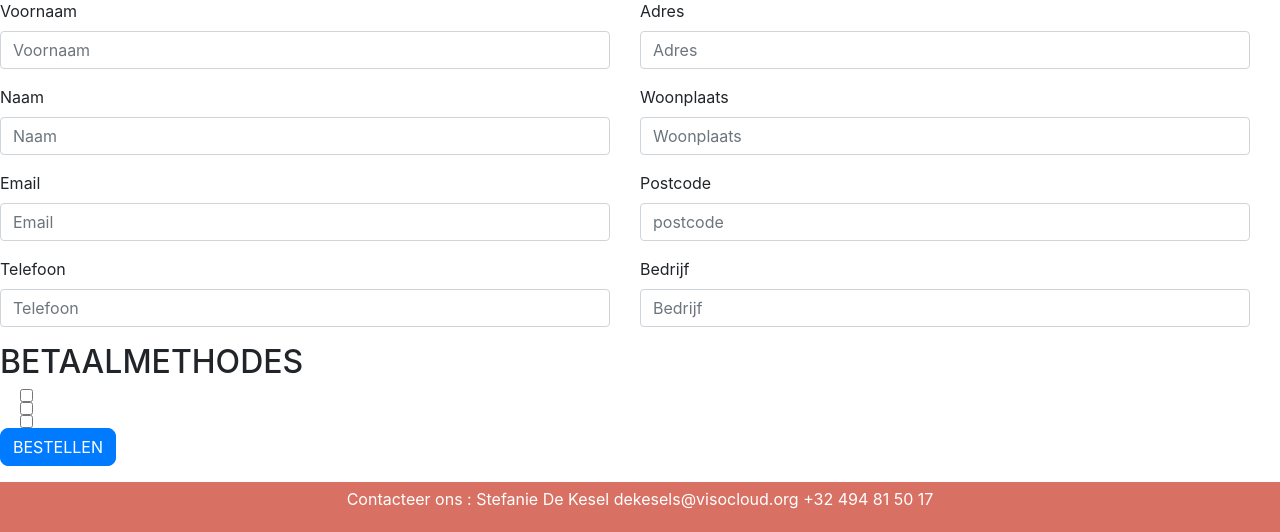
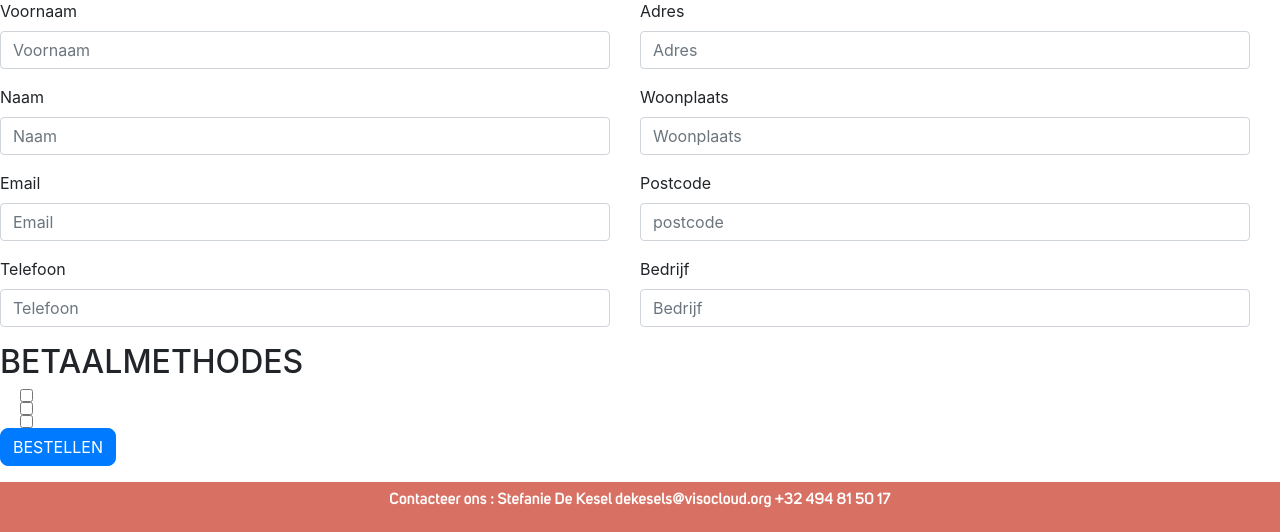
Before and after one commit to dekesels/eindwerk7SWM, a PHP site: page /order.html in a window 1280 px wide. Shown: the part 328-860 px from the top of the page. Run offline with PHP 8.4, Linux system fonts and the light colour scheme; some libraries are stand-ins or nearby versions.

Commit message:
Added custom fonts to css

```diff
--- a/css/src/main.scss
+++ b/css/src/main.scss
@@ -20,6 +20,41 @@ $btn-border-radius:0.5rem;
 @import "../../node_modules/@fancyapps/fancybox/dist/jquery.fancybox.min.css";
 
 //own css
+
+@font-face {
+    font-family: 'unisanssemiboldbold';
+    src: url('../../fonts/uni_sans_semibold-webfont.woff2') format('woff2'),
+         url('../../fonts/uni_sans_semibold-webfont.woff') format('woff');
+    font-weight: normal;
+    font-style: normal;
+
+}
+@font-face {
+    font-family: 'geosanslightregular';
+    src: url('../../fonts/geosanslight-webfont.woff2') format('woff2'),
+         url('../../fonts/geosanslight-webfont.woff') format('woff');
+    font-weight: normal;
+    font-style: normal;
+
+}
+@font-face {
+    font-family: 'geosanslightmedium_italic';
+    src: url('../../fonts/geosanslight-oblique-webfont.woff2') format('woff2'),
+         url('../../fonts/geosanslight-oblique-webfont.woff') format('woff');
+    font-weight: normal;
+    font-style: normal;
+
+}
+@font-face {
+    font-family: 'uni_sansthin_caps';
+    src: url('../../fonts/uni_sans_thin-webfont.woff2') format('woff2'),
+         url('../../fonts/uni_sans_thin-webfont.woff') format('woff');
+    font-weight: normal;
+    font-style: normal;
+
+}
+
+
 p{
     color:#333030;
 }
```
Also changed, not shown: css/dist/main.css.
